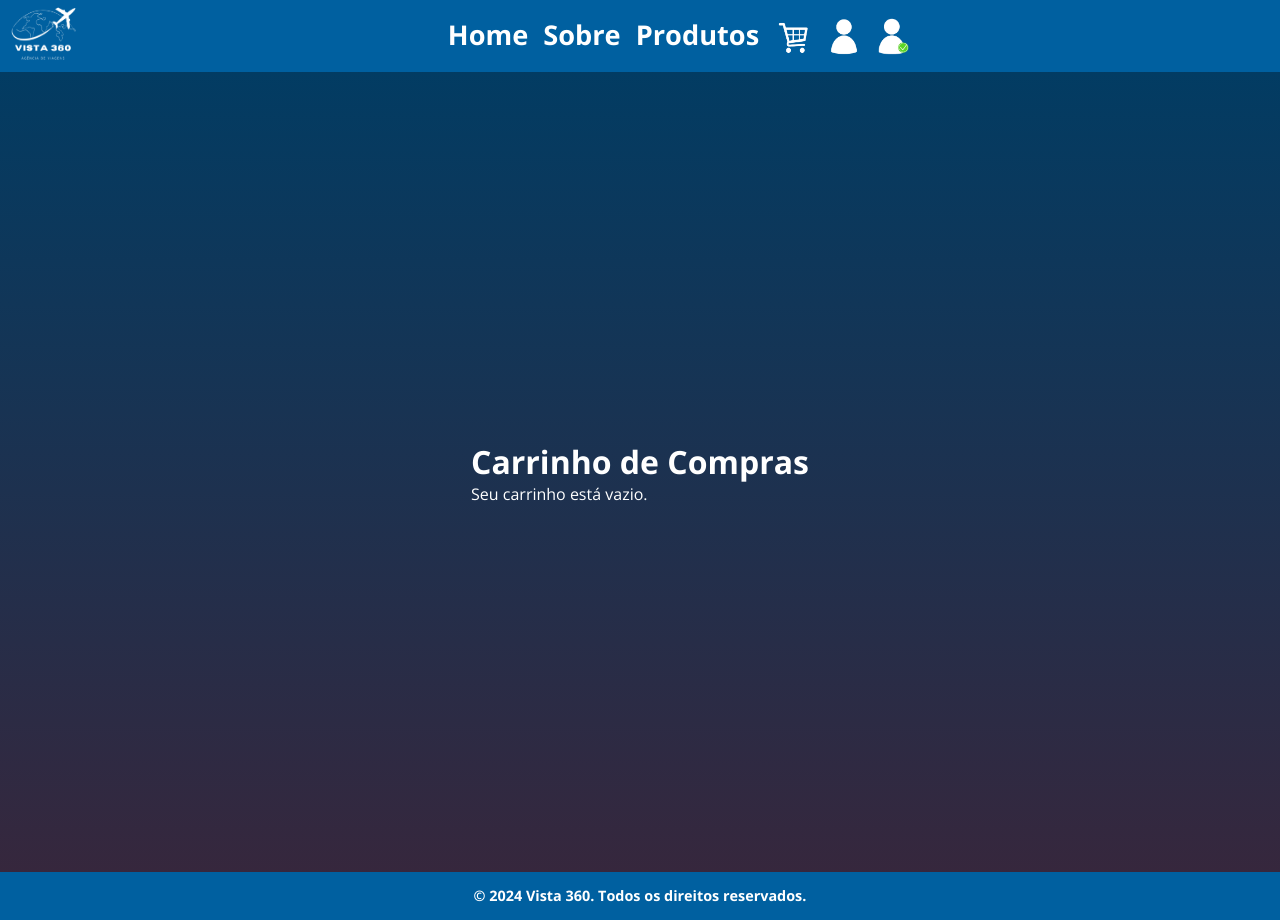
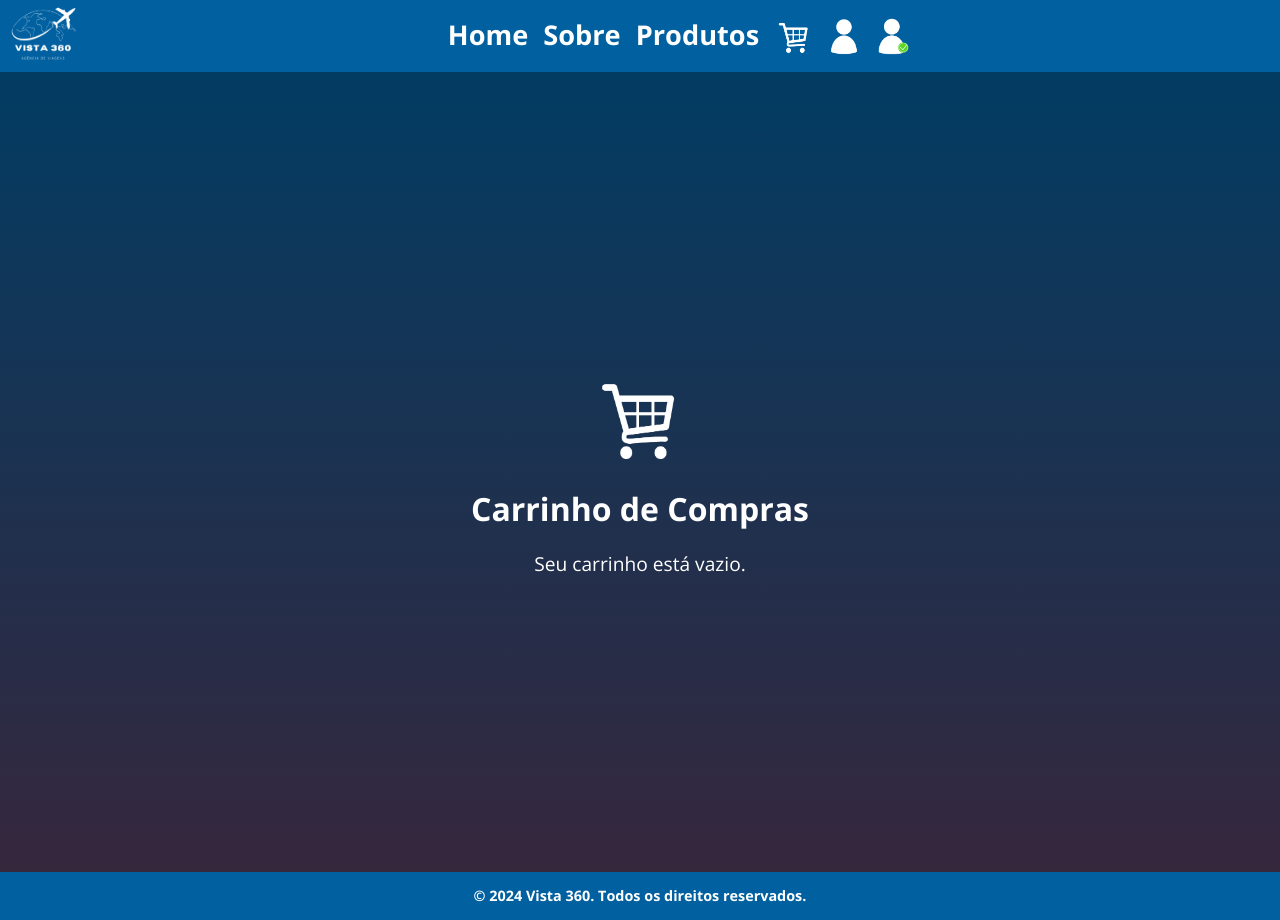
Before and after one commit to HeytorPC/TrabalhoReact, a React (Vite) app in the folder meu-projeto-react/: page /produtos in a window 1280 px wide. Both pictures are taken after a click on the picture 794 px from the left and 36 px from the top of the page. Built offline with nearby package versions, Linux system fonts and the light colour scheme; a web font is replaced by a local one.

Commit message:
"tentando ajeitar as divs que o heytor me matou"

```diff
--- a/meu-projeto-react/src/pages/carrinho/Carrinho.jsx
+++ b/meu-projeto-react/src/pages/carrinho/Carrinho.jsx
@@ -1,6 +1,7 @@
 import React, { useContext, useEffect } from 'react';
 import { carrinhoContext } from '../../context/carrinhocontext';
 import Styles from '../carrinho/Carrinho.module.css';
+import carrinhoIcon from '../../assets/2611181.png';
 
 export function Carrinho() {
   const {
@@ -17,10 +18,11 @@ export function Carrinho() {
   }, [itensCarrinho, calcularValorTotal]);
 
   return (
+
     <div className={Styles.fundo}>
     <div className={Styles.carrinhoContainer}>
+     <img src={carrinhoIcon} alt="Carrinho" className={Styles.imagem}></img>
       <h1>Carrinho de Compras</h1>
-
       {itensCarrinho.length === 0 ? (
         <p className={Styles.emptyMessage}>Seu carrinho está vazio.</p>
       ) : (
@@ -34,10 +36,10 @@ export function Carrinho() {
                 Subtotal: R${(item.quantidade * item.preco)}
               </span>
               <div className={Styles.Botoes}>
-              <button onClick={() => adicionarItens(item)}>
+              <button onClick={() => adicionarItens(item)} className={Styles.adicionar}>
                 <button /> Adicionar
               </button>
-              <button onClick={() => removerItem(item.id)}>
+              <button onClick={() => removerItem(item.id)}className={Styles.remover}>
                 <button /> Remover
               </button>
               </div>
--- a/meu-projeto-react/src/pages/carrinho/Carrinho.module.css
+++ b/meu-projeto-react/src/pages/carrinho/Carrinho.module.css
@@ -1,11 +1,12 @@
+
 * {
   margin: 0;
   padding: 0;
   box-sizing: border-box;
 }
 
-.fundo{
-  background:linear-gradient(#023c63,#36273d);
+.fundo {
+  background: linear-gradient(#023c63, #36273d);
   background-size: cover;
   min-height: 100vh;
   background-position: center;
@@ -16,30 +17,92 @@
   color: white;
   font-family: 'Open Sans', sans-serif;
   text-wrap: nowrap;
+  flex-direction: column;
 }
 
-.nome{
-  color: white;
-  align-items: center;
+
+.carrinhoContainer {
+  text-align: center;
+  width: 80%;
+  max-width: 800px;
+  padding: 20px;
+  border-radius: 10px;
+}
+
+
+.imagem {
+  height: 100px;
+  width: 100px;
+  display: block;
+  margin: 0 auto 20px;
+}
+
+
+h1 {
+  font-size: 2rem;
+  margin-bottom: 20px;
+}
+
+
+.itensLista {
+  margin-bottom: 30px;
+}
+
+
+.item {
+  margin-bottom: 20px;
+}
+
+
+.Botoes {
   display: flex;
   justify-content: center;
+  gap: 15px;
+  margin-bottom: 30px;
 
 }
-.quantidade{
+
+.adicionar, .remover, .clearButton {
+  width: 40%;
+  padding: 10px;
+  border: none;
+  border-radius: 20px;
+  font-size: 16px;
+  background-color: #4b7a9c;
   color: white;
-  align-items: center;
+  font-family: 'Open Sans', sans-serif;
+  font-weight: bold;
+  cursor: pointer;
+  transition: background-color 0.3s ease;
+}
+
+.adicionar:hover, .remover:hover,.clearButton:hover {
+  background-color: #3a6071;
+}
+
+
+.clearButton{
+  width: 60%;
+  margin-top: 15px;
+}
+
+.nome, .quantidade, .preco, .subtotal {
+  color: white;
   display: flex;
   justify-content: center;
+  align-items: center;
+  margin-bottom: 10px;
 }
-.preco{
+
+.total {
+  font-size: 1.2rem;
+  font-weight: bold;
+  margin-bottom: 20px;
+}
+
+.emptyMessage {
+  font-size: 1.2rem;
   color: white;
-  align-items: center;
-  display: flex;
-  justify-content: center;
+  text-align: center;
+  margin-top: 20px;
 }
-.subtotal{
-  color: white;
-  align-items: center;
-  display: flex;
-  justify-content: center;
-}
```
